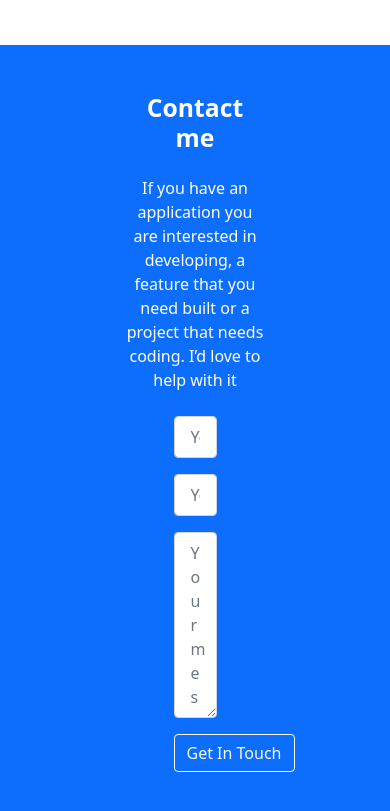
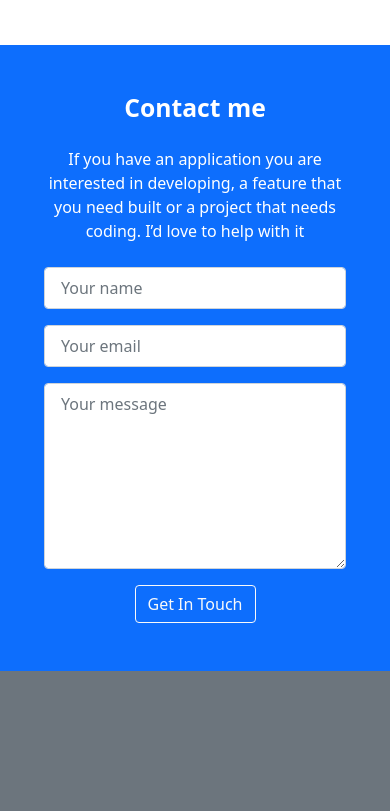
Before and after one commit to jssol/bootstrap-portfolio, a website: page index.html in a window 390 px wide. Shown: the part 4488-5299 px from the top of the page. After the commit the page ends 5159 px from the top, so only its background shows below. Drawn offline with nearby package versions, Linux system fonts and the light colour scheme.

Commit message:
Make the contact section responsive

```diff
--- a/index.html
+++ b/index.html
@@ -371,14 +371,14 @@
 
     <section class="container-fluid bg-primary text-white py-5" id="contact">
       <div class="container row mx-auto text-center">
-        <div class="col-6 offset-3">
+        <div class="col-lg-6 offset-lg-3">
           <h2 class="font-weight-bold">Contact me</h2>
           <p class="mt-4">
             If you have an application you are interested in developing, a
             feature that you need built or a project that needs coding. I’d love
             to help with it
           </p>
-          <form action="#" class="mt-4 px-5">
+          <form action="#" class="mt-4 px-lg-5">
             <input
               type="text"
               class="form-control px-3 py-2 mb-3 text-dark"
```
